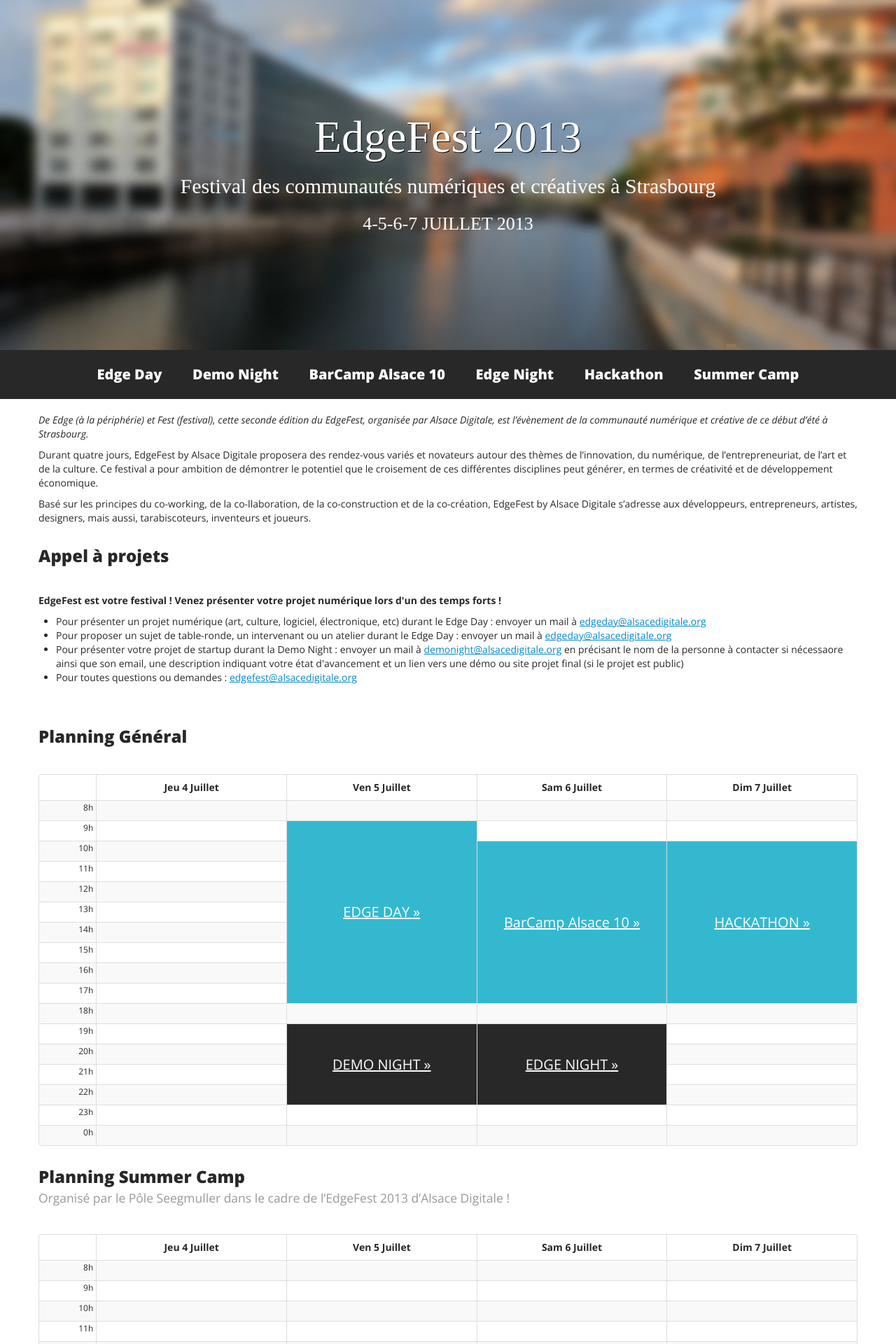
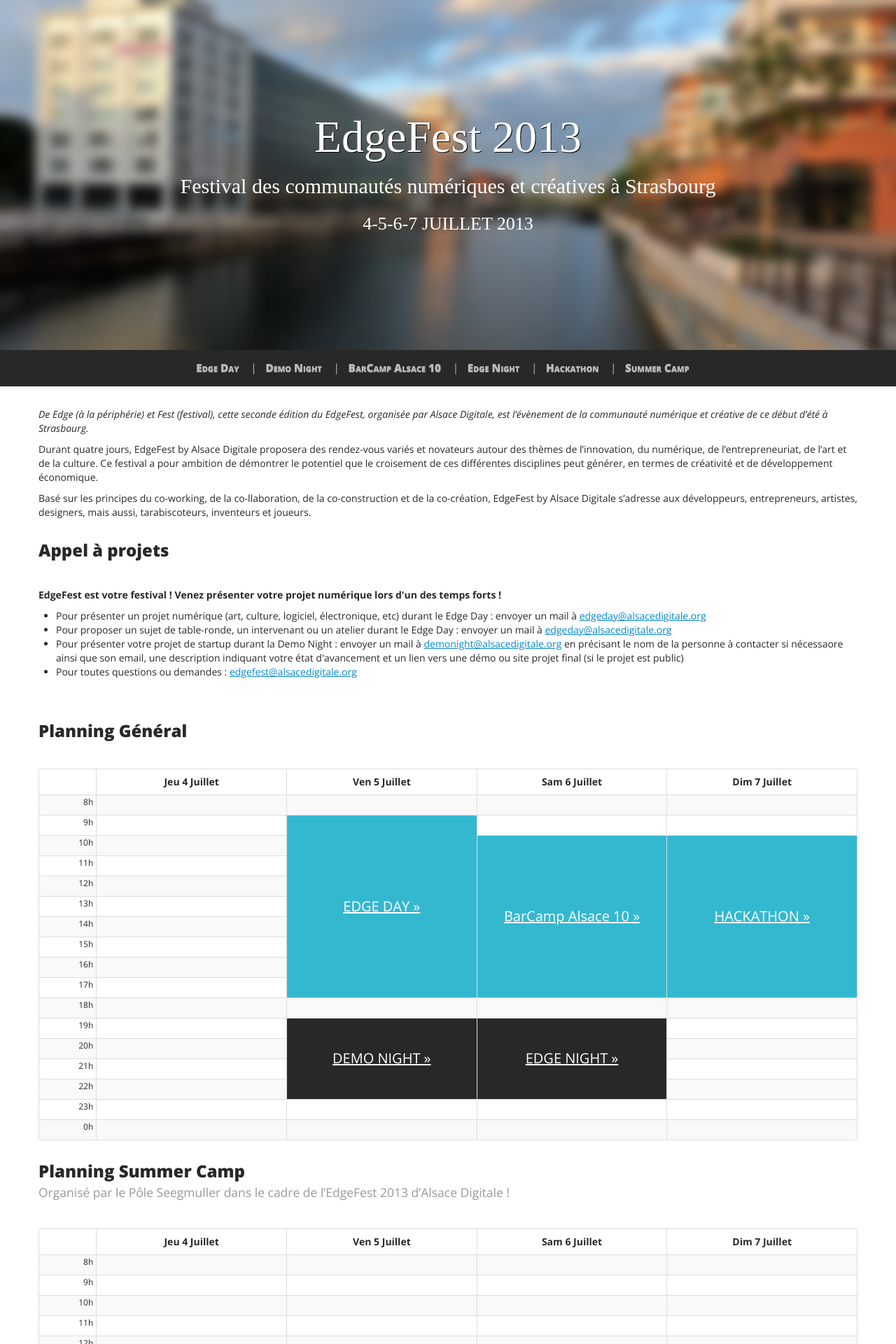
Before and after one commit to AlsaceDigitale/edgefest, a Jekyll site: the page built from index.html, in a window 1280 px wide. Shown: the top 1920 px of the page at 70% size. Built offline with Jekyll 4.4.1, drawn with Linux system fonts in a browser that asks for light colours; some web fonts are replaced.

Commit message:
Responsive Navigation.

```diff
--- a/_includes/nav.html
+++ b/_includes/nav.html
@@ -1,7 +1,6 @@
 <section class="nav">
-  <div class="container">
     <nav>
-      <ul class="inline">
+      <ul class="nav-list clearfix">
         <li><a href="/edgeday.html#edgeday">Edge Day</a></li>
         <li><a href="/demonight.html#demonight">Demo Night</a></li>
         <li><a href="/barcampalsace.html#barcampalsace">BarCamp Alsace 10</a></li>
@@ -10,5 +9,4 @@
         <li><a href="/summercamp.html#summercamp">Summer Camp</a></li>
       </ul>
     </nav>
-  </div>
 </section>
--- a/css/extra.css
+++ b/css/extra.css
@@ -32,33 +32,6 @@
 
 section a {
   text-decoration: underline;
-}
-
-nav {
-  text-align:center;
-  margin-top: 20px;
-}
-
-nav a, nav a:hover, nav a:visited {
-  color: white;
-  text-decoration: none;
-  font: 800 20px/30px "open sans";
-}
-
-nav a {
-  transition: all 0.3s ease-in-out 0s;
-}
-
-nav a:hover {
-  /*color: #34b8d0;*/
-}
-
-nav ul.inline {
-  margin-bottom: 0;
-}
-
-nav ul.inline > li {
-  padding: 0 20px;
 }
 
 header {
@@ -123,14 +96,6 @@
   margin-bottom: 0;
 }
 
-section.nav {
-  background-color: #282828;
-  color: #282828;
-  min-height: 0;
-  margin-bottom: 10px;
-  padding-top: 0;
-}
-
 section.content {
   background-color: #34b8d0;
   color: #282828;
@@ -144,6 +109,77 @@
 section.sponsors h2 {
   margin-bottom: 20px;
 }
+
+/**** NAVIGATION ****/
+
+.nav {
+    min-height: auto;
+    margin:0 0 20px 0;
+    padding: 0;
+    background-color: #282828;
+    font-size: 1.1em;
+}
+
+nav {
+    min-height: 0;
+    margin-bottom: 1em;
+    padding: 1em 0;
+}
+
+nav,
+.nav-list li {
+    text-align: center;
+}
+
+.nav-list li  {
+    display: inline;
+    margin: 0 1%;
+    padding: 0;
+
+    -webkit-box-sizing: border-box;
+    -moz-box-sizing: border-box;
+    box-sizing: border-box;
+}
+
+.nav-list li:before {
+    content: "|";
+    color: #BBB;
+    position: relative;
+    right: 1%;
+}
+
+.nav-list li:first-child:before {
+    content: "";
+}
+
+.nav-list {
+    padding-left: 0;
+    margin-left: 0;
+}
+
+.nav-list a {
+    transition: background-color 0.3s ease-in-out 0s;
+}
+
+.nav-list a,
+.nav-list a:visited {
+    text-decoration: none;
+    font: 800 1em "Open sans";
+
+    font-variant: small-caps;
+
+
+    color: #BBB;
+    transition: color 0.3s ease-in-out 0s;
+}
+
+.nav-list a:hover {
+    color: white;
+    transition: color 0.1s ease-in-out 0s;
+}
+
+
+/********************/
 
 .table th {
   text-align: center;
@@ -256,3 +292,125 @@
     margin-top: 150px;
   }
 }
+
+/***** MEDIA QUERIES *****/
+
+/*                              319px */
+@media screen and (max-width:19.938em) {
+    .nav-list,
+    .nav-list li  {
+        width: 100%;
+    }
+
+    .nav-list {
+        padding-left: 0;
+    }
+}
+
+/*                              500px */
+@media screen and (max-width:31.250em) {
+
+    nav {
+        padding: 0;
+        margin: 0;
+    }
+
+    .nav-list  {
+        width: 100%;
+        margin: 0 auto;
+        padding: 0;
+        padding-left: 0;
+    }
+
+    .nav-list li {
+        width: 100%;
+        border-bottom: 1px solid rgba(255, 255, 255, 0.05);
+        padding: 0.5em;
+        color: transparent;
+        transition: background-color 0.3s ease-in-out 0s;
+        display: block;
+    }
+
+    .nav-list li:hover,
+    .nav-list li:active {
+        background-color: #545454;
+        transition: background-color 0.1s ease-in-out 0s;
+    }
+
+    .nav-list li:first-child a {
+        border-top: 0;
+    }
+
+    .nav-list a {
+        display: block;
+        margin: 0 !important;
+        padding: 0.4em 0 !important;
+        width: 100%;
+    }
+
+    .nav-list a,
+    .nav-list a:hover,
+    .nav-list a:visited {
+        color: white;
+        text-align: center;
+    }
+}
+
+/*                              501px                    750px */
+@media screen and (min-width:31.313em) and (max-width:46.875em) {
+
+    nav {
+        padding: 0;
+        margin: 0;
+    }
+
+    .nav-list  {
+        width: 100%;
+        margin: 0 auto;
+        padding: 0;
+        padding-left: 0;
+    }
+
+    .nav-list li {
+        float: left;
+        width:33.333%;
+
+        border: 1px solid rgba(255, 255, 255, 0.05);
+        padding: 0.5em;
+
+        color: transparent;
+        transition: background-color 0.3s ease-in-out 0s;
+    }
+
+    .nav-list li:hover,
+    .nav-list li:active {
+        background-color: #545454;
+        transition: background-color 0.1s ease-in-out 0s;
+    }
+
+    .nav-list a {
+        display: block;
+        margin: 0 !important;
+        padding: 0.4em 0 !important;
+        width: 100%;
+    }
+
+}
+
+/*                              750px */
+@media screen and (max-width:46.875em) {
+    .nav-list li {
+        margin:0;
+    }
+
+    .nav-list li:before {
+        content: "";
+    }
+
+    .nav-list a,
+    .nav-list a:hover,
+    .nav-list a:visited,
+    .nav-list a:active {
+        color: white;
+    }
+}
```
